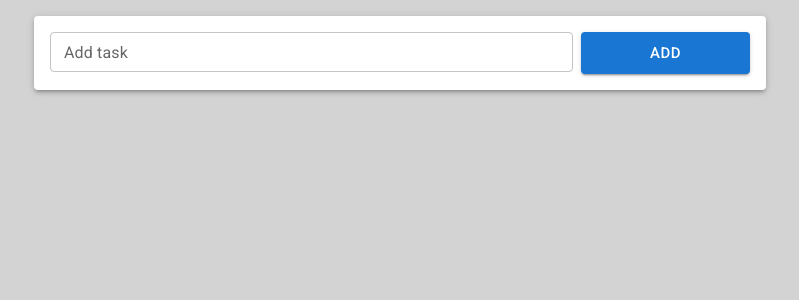
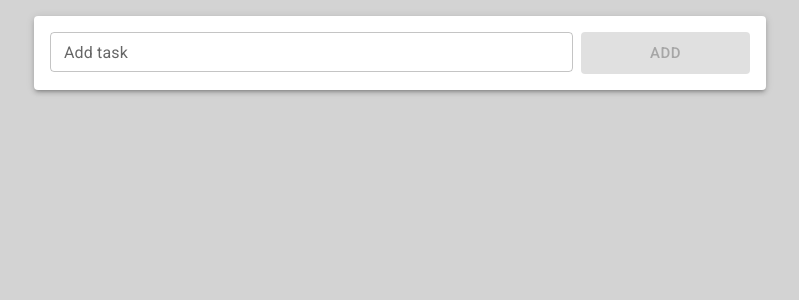
Before and after one commit to mariiashabelnik/todo, a React (Create React App) app: page / in a window 1280 px wide. Shown: the top 300 px of the page, without its empty margins (240-1039 px from the left). Built offline with nearby package versions, Linux system fonts and the light colour scheme.

Commit message:
Disable button

```diff
--- a/src/components/InputBox.jsx
+++ b/src/components/InputBox.jsx
@@ -30,6 +30,7 @@ function InputBox({ setInputText, inputText, btnValue, createTodo }) {
             onClick={createTodo}
             variant="contained"
             className="input"
+            disabled={inputText === ""}
           >
             {btnValue}
           </Button>
```
